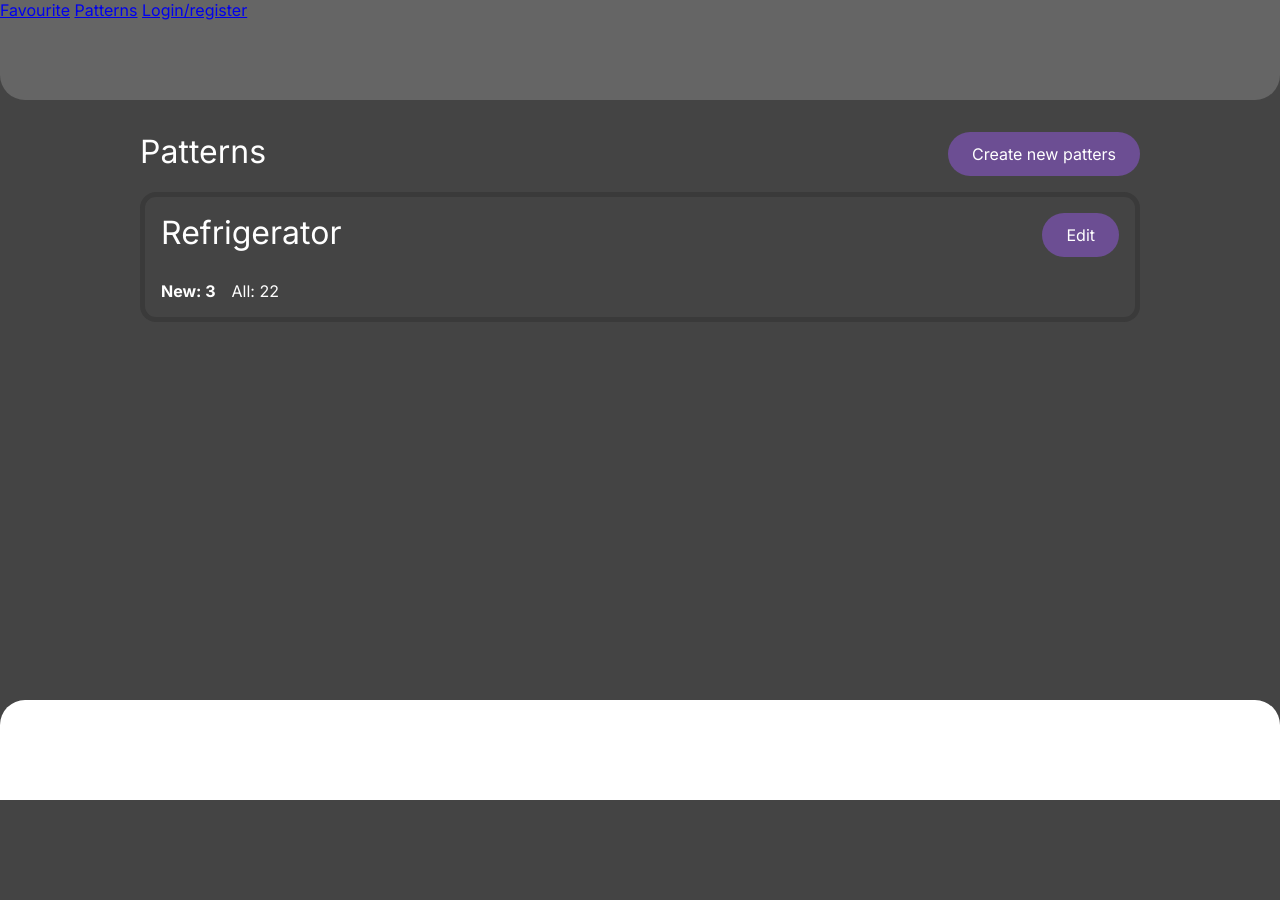
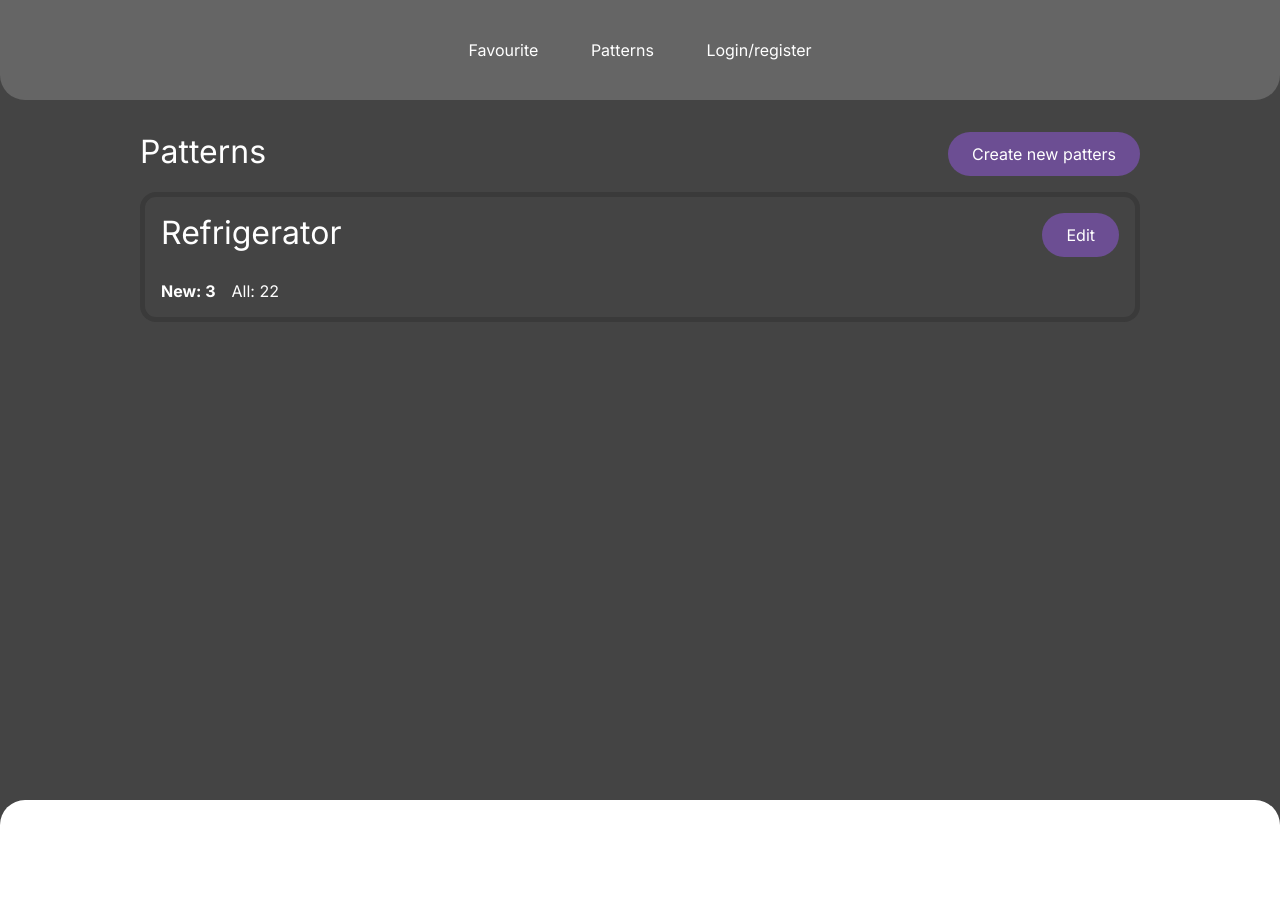
Before and after one commit to francus11/bidding_offer_filter, a PHP site: template public/views/patterns.php in a window 1280 px wide. Before the commit the page ends 800 px from the top, so only its background shows below. Run offline with PHP 8.4, Linux system fonts and the light colour scheme; the template is opened without the code that fills it, so the values that code supplies are empty.

Commit message:
Minor frontend changes

```diff
--- a/public/css/style.css
+++ b/public/css/style.css
@@ -5,7 +5,7 @@
 body{
     margin: 0;
     background-color: #444444;
-    min-height: 100vh;
+    min-height: calc(100vh + 100px);
     position: relative;
     display: flex;
     flex-direction: column;
@@ -29,6 +29,22 @@ header{
     border-radius: 0 0 25px 25px;
     background: #656565;
     margin-bottom: 2em;
+    display: flex;
+    justify-content: center;
+    align-items: center;
+}
+
+#links a {
+    color: white;
+    text-decoration: none;
+    padding: 0.75rem 1.5rem;
+    border-radius: 2rem;
+    transition: background-color 0.25s ease;
+}
+
+#links a:hover{
+    background-color: var(--main-color);
+
 }
 
 footer {
@@ -44,4 +60,8 @@ footer {
     justify-content: center;
     color: white;
     border-radius: 2rem;
+
 }
+.common-button:hover {
+    cursor: pointer;
+}
```
